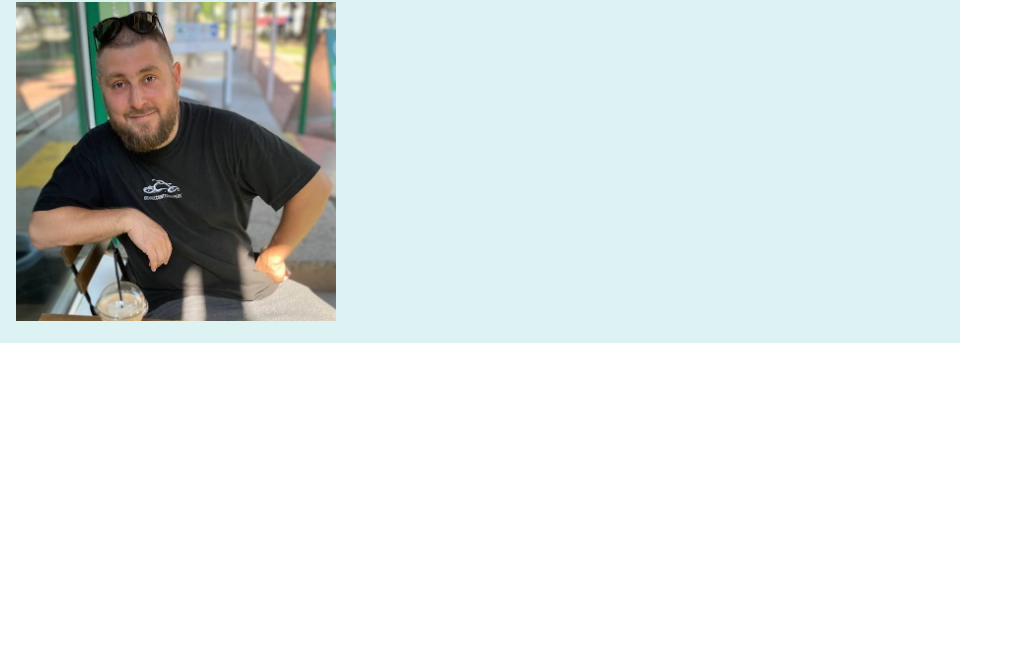
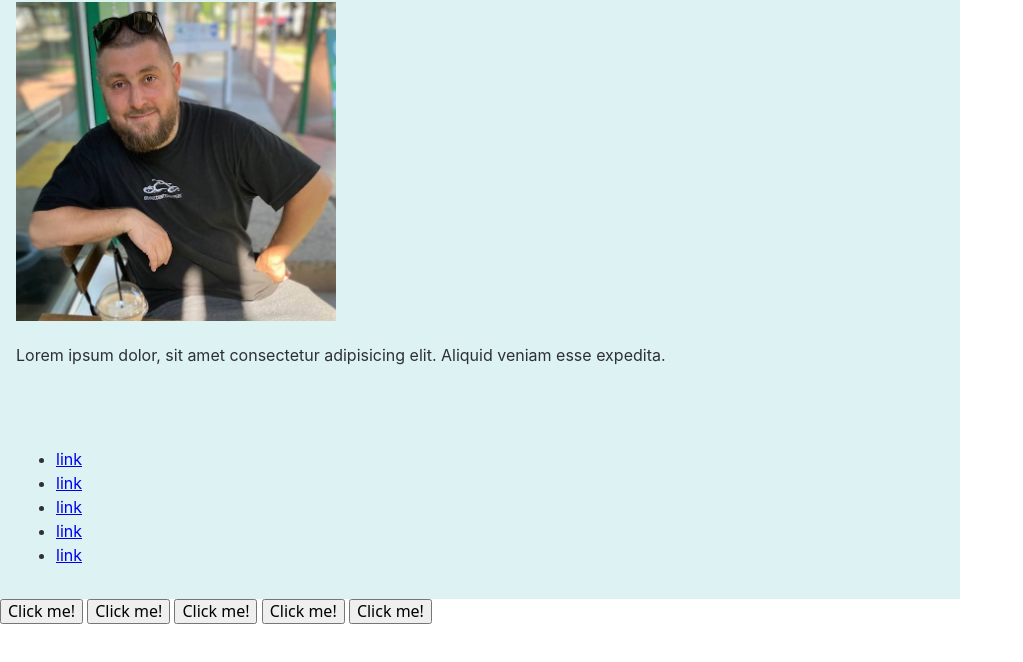
Before and after one commit to Totalinfonet/web-resume, a website built with Parcel: page src/index.html in a window 1280 px wide. Shown: the part 90-752 px from the top of the page, without its empty margins (0-1023 px from the left). Built offline with nearby package versions, Linux system fonts and the light colour scheme.

Commit message:
Set Codespace

```diff
--- a/src/partials/example.html
+++ b/src/partials/example.html
@@ -2,4 +2,27 @@
   <h1>Web Resume</h1>
 
   <img src="./images/photo.jpg" alt="photo" width="320" />
+
+  <p class="text">
+    Lorem ipsum dolor, sit amet consectetur adipisicing elit. Aliquid veniam
+    esse expedita.
+  </p>
+  <br />
+  <br />
+  <ul>
+    <li><a href="#">link</a></li>
+    <li><a href="#">link</a></li>
+    <li><a href="#">link</a></li>
+    <li><a href="#">link</a></li>
+    <li><a href="#">link</a></li>
+  </ul>
 </article>
+
+<section>
+  <button type="button">Click me!</button>
+  <button type="button">Click me!</button>
+  <button type="button">Click me!</button>
+  <button type="button">Click me!</button>
+  <button type="button">Click me!</button>
+
+</section>
```
Also changed, not shown: 1 other file.
